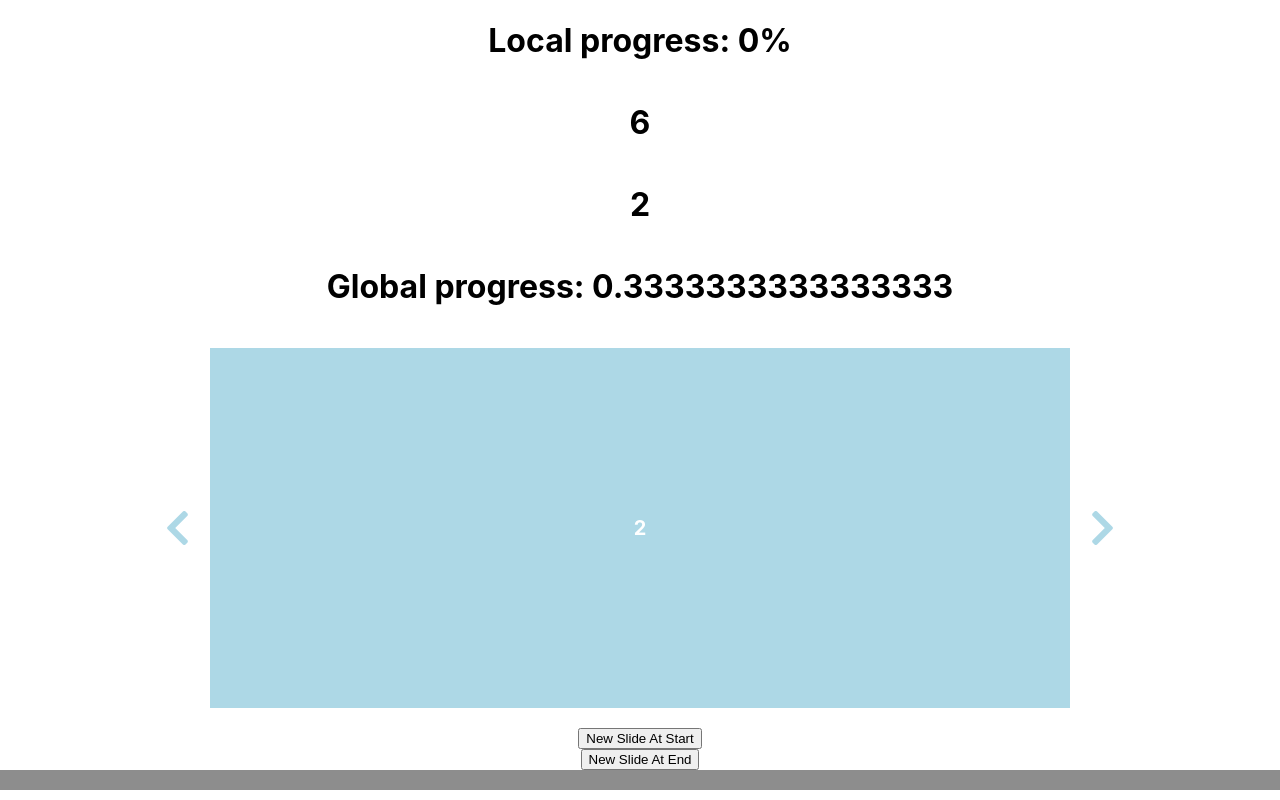
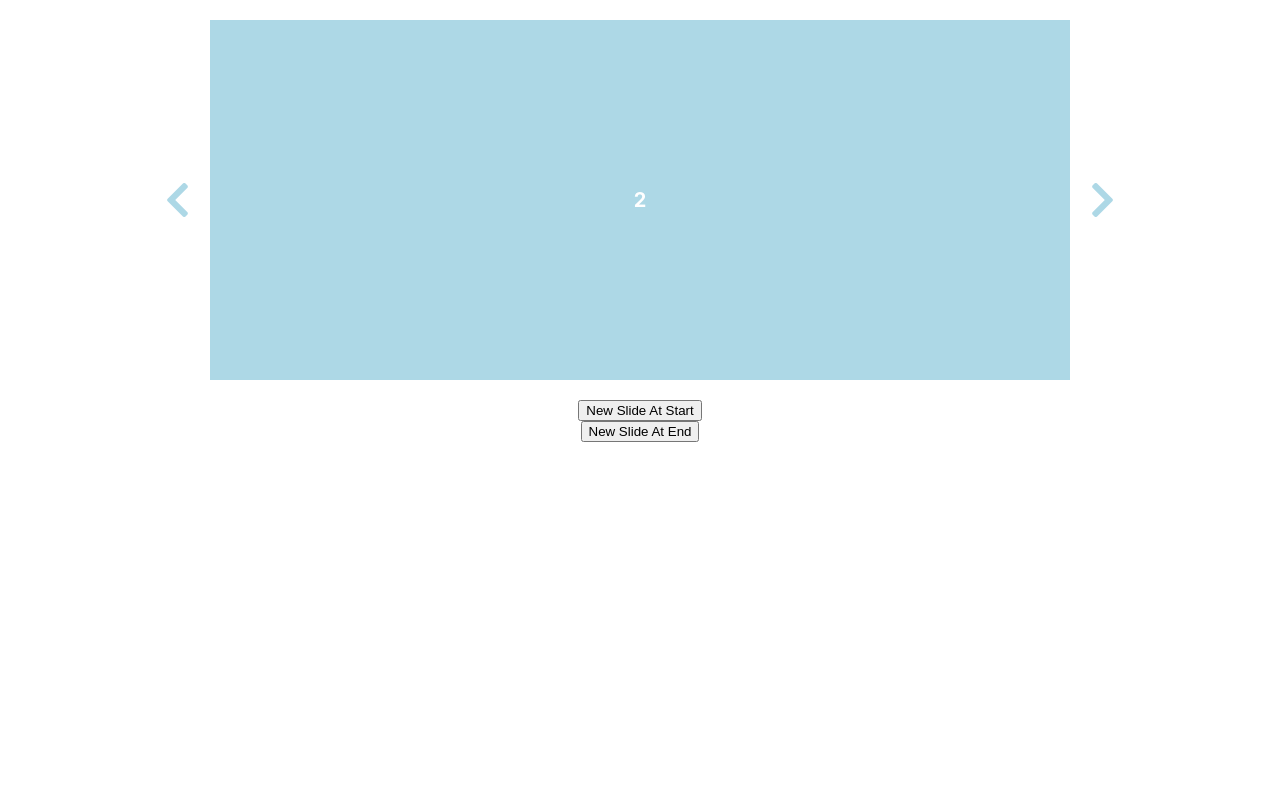
Before and after one commit to SurokDima/pet-react-slider, a React (Create React App) app: page / in a window 1280 px wide. Built offline with nearby package versions, Linux system fonts and the light colour scheme.

Commit message:
Test new features

```diff
--- a/src/App.tsx
+++ b/src/App.tsx
@@ -1,7 +1,11 @@
-import React, { useState, Suspense, lazy } from 'react';
+import { useState, Suspense, lazy } from 'react';
+import { nanoid } from 'nanoid';
+
+import { IDot } from './components/Carousel/Carousel';
+import DotsProvider from './components/DotsProvider/DotsProvider';
 
 import classes from './styles/App.module.scss';
-import { nanoid } from 'nanoid';
+import { IAnimProgress } from './helpers/hooks';
 import ProgressBar from './components/ProgressBar/ProgressBar';
 
 const Carousel = lazy(() => import('./components/Carousel/Carousel'));
@@ -21,26 +25,17 @@ function App() {
     { id: nanoid(), content: 6 },
   ]);
 
-  const [progress, setProgress] = useState(0);
-  const [groupLength, setGroupsLength] = useState(0);
-  const [group, setGroup] = useState(0);
-  const [offset, setOffset] = useState(0);
-  const [maxOffset, setMaxOffset] = useState(0);
-
   const loading = <h1>Loading</h1>;
 
   return (
     <div className={classes.app}>
       <Suspense fallback={loading}>
-        <h1>Local progress: {progress * 100}%</h1>
-        <h1>{groupLength}</h1>
-        <h1>{group + 1}</h1>
-        <h1>Global progress: {(offset)/ maxOffset}</h1>
         <Carousel
-          setGroupsLength={setGroupsLength}
-          setOffset={setOffset}
-          setCurrentGroup={setGroup}
-          setMaxOffset={setMaxOffset}
+          dotsProvider={(dots: IDot[]) => <DotsProvider dots={dots} />}
+          progressBar={(animProgress: IAnimProgress) => (
+            <ProgressBar animProgress={animProgress} />
+          )}
+          useProgress={true}
         >
           {slides.map(slide => (
             <div className={classes.slide} key={slide.id}>
@@ -75,7 +70,6 @@ function App() {
         >
           New Slide At End
         </button>
-        <ProgressBar progress={progress} />
       </Suspense>
     </div>
   );
```
